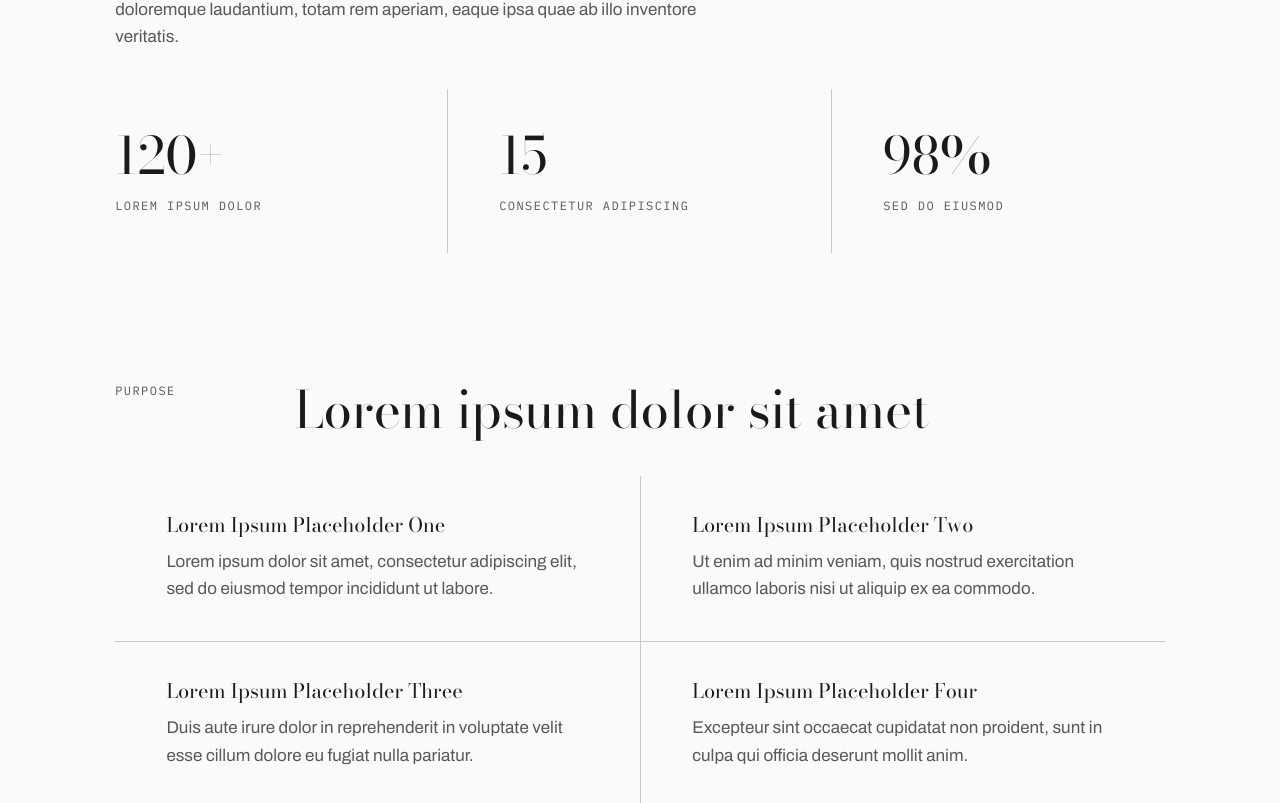
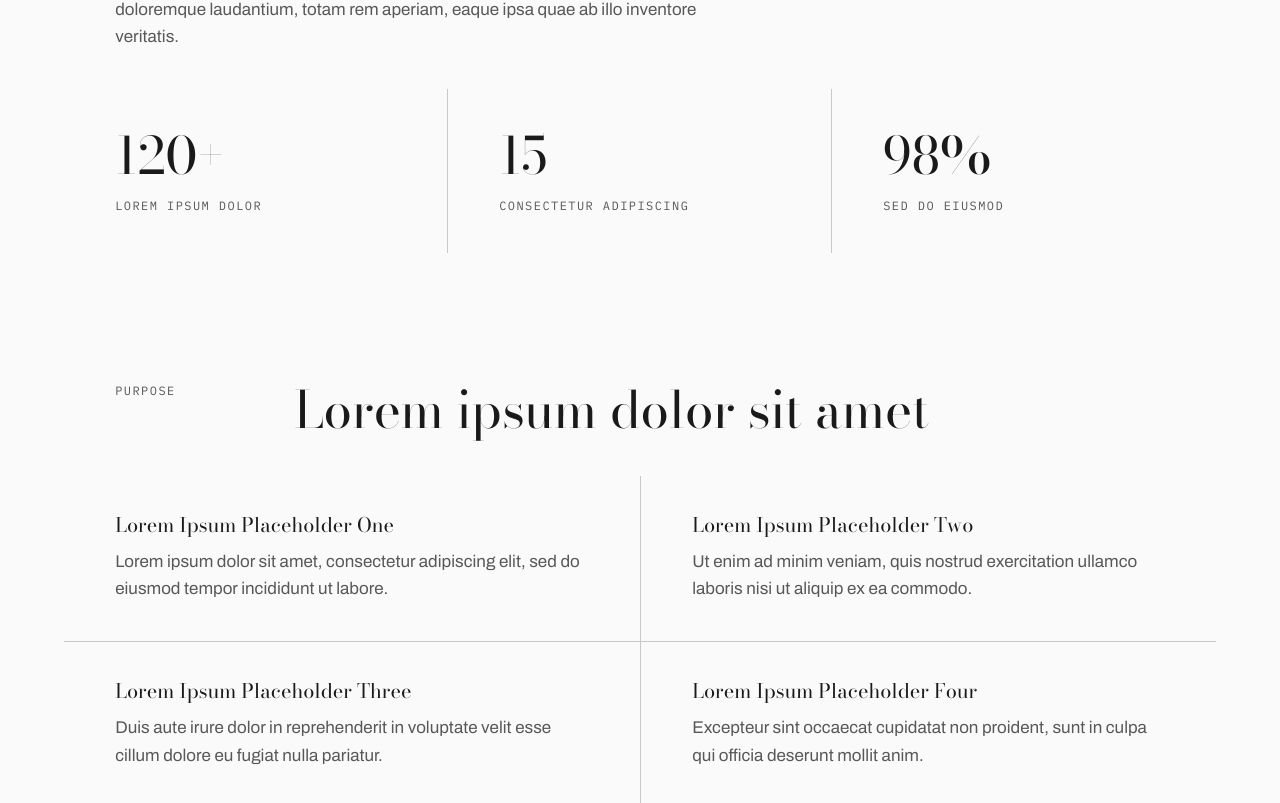
Before and after one commit to Pot-Thief/hca-company-profile, a Next.js app: page /preview in a window 1280 px wide. Shown: the part 1094-1897 px from the top of the page. Built offline with nearby package versions, Linux system fonts and the light colour scheme.

Commit message:
Fix Purpose grid alignment and add five-item hairline test

```diff
--- a/src/components/sections/Purpose.tsx
+++ b/src/components/sections/Purpose.tsx
@@ -21,7 +21,10 @@ export function Purpose({ label, headline, items }: PurposeContent) {
       <SectionHeading id="purpose" label={label} headline={headline} />
 
       {items.length > 0 ? (
-        <div data-block="items" className="grid grid-cols-1 md:grid-cols-2">
+        <div
+          data-block="items"
+          className="grid grid-cols-1 md:-mx-[var(--space-gutter)] md:grid-cols-2"
+        >
           {items.map((item, index) => (
             <div
               key={index}
```
Also changed, not shown: 1 other file (tests, documents, lock files or other folders).
